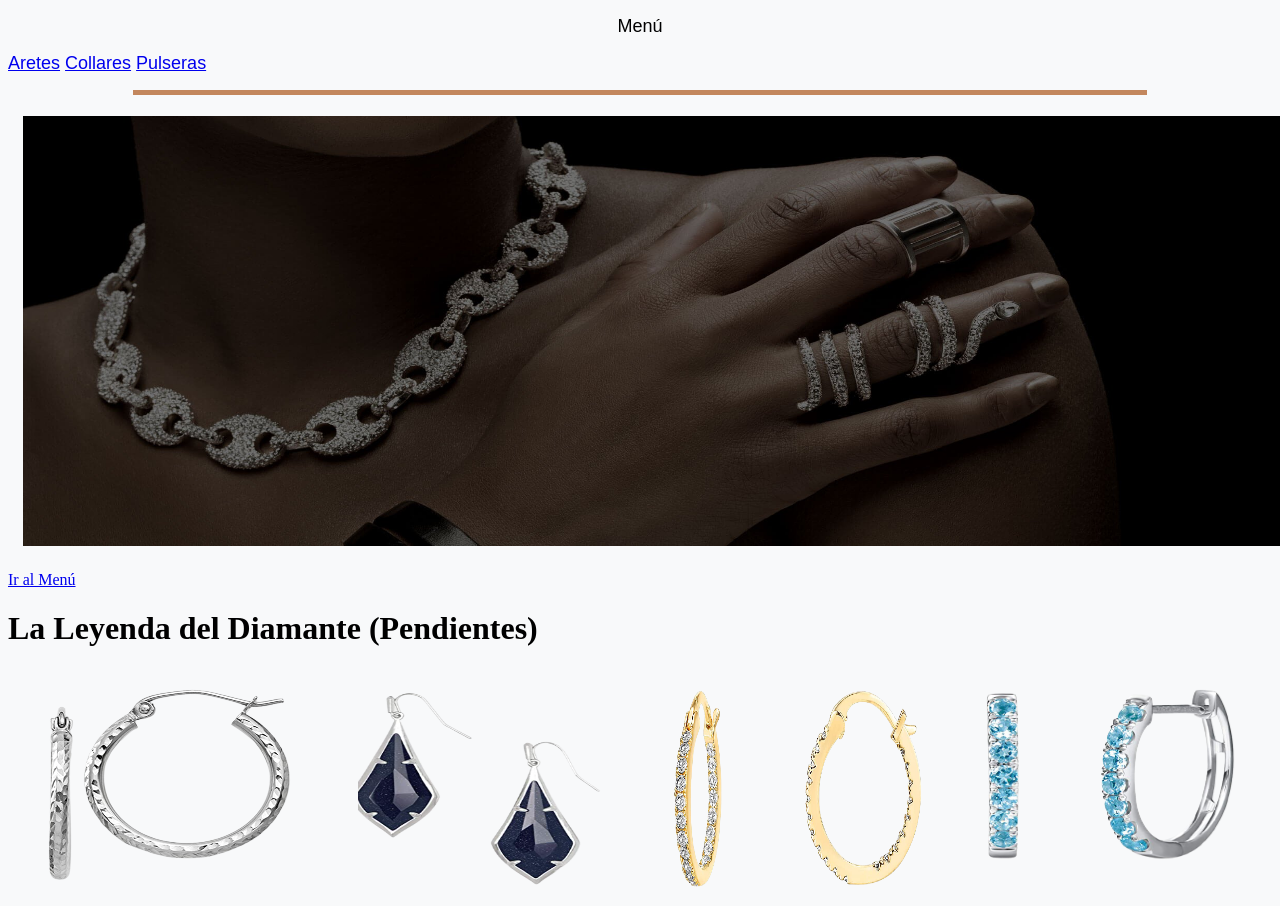
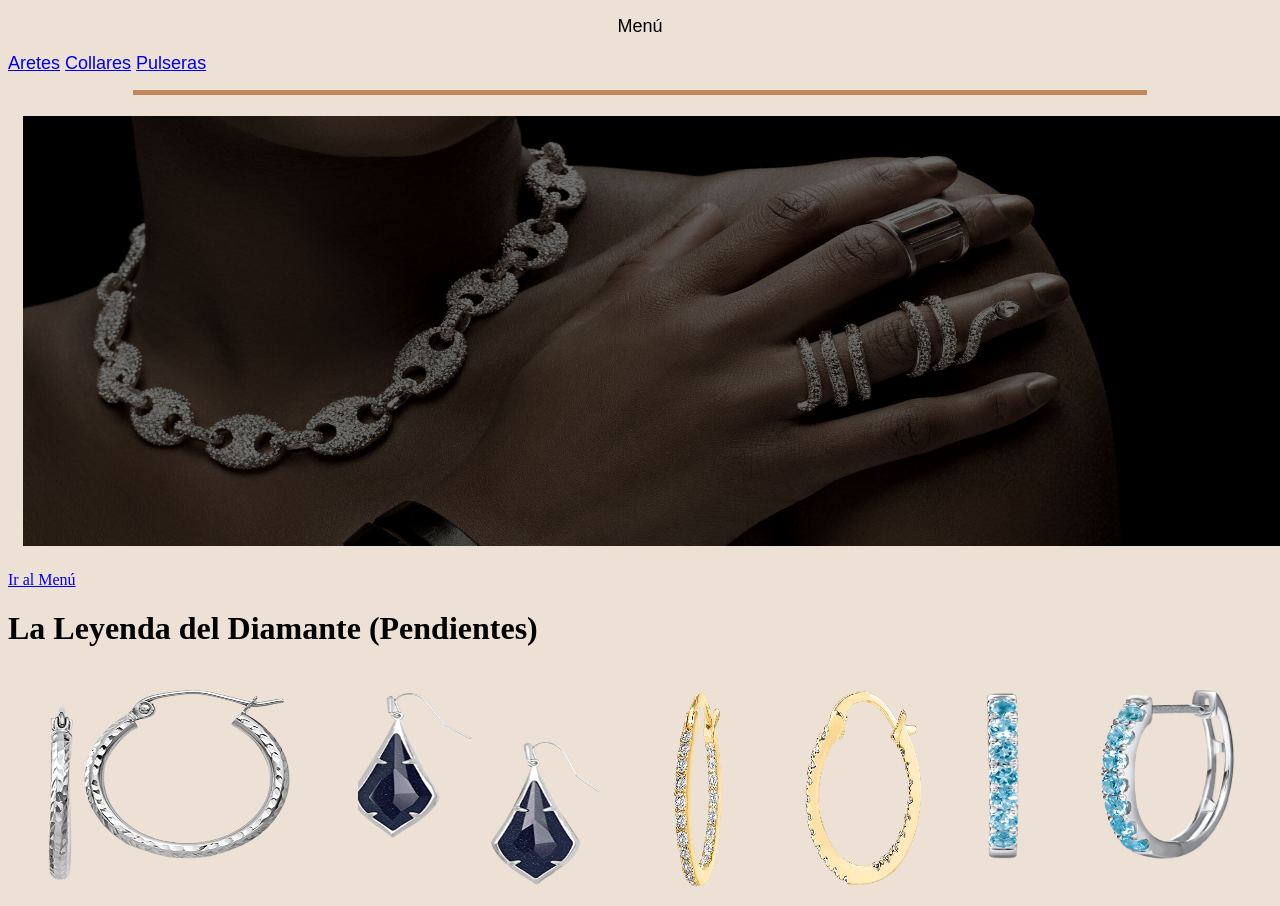
Before and after one commit to astridcarolna/Examen-Final, a plain HTML site: page Joyas.html in a window 1280 px wide. Shown: the top 906 px of the page. Drawn offline with Linux system fonts and the light colour scheme.

Commit message:
Update Joyas.html

```diff
--- a/Joyas.html
+++ b/Joyas.html
@@ -4,7 +4,7 @@
      <meta charset="utf-8">
 <title>Joyas para damas</title>
 </head>
-<body bgcolor="f8f9fa">
+<body bgcolor="ede0d4">
 <!--Engie Samudio-->
 <p align="center">
 <font size="4" face="Arial"><a name="menú">Menú</a><br>
```
